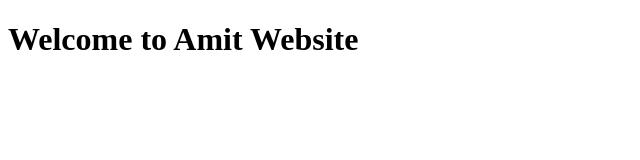
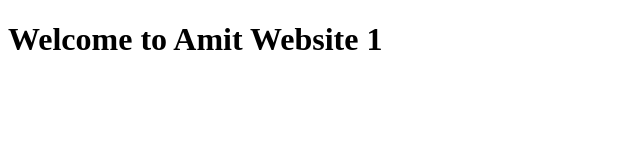
Before and after one commit to Kumar1187/GitTraining, a plain HTML site: page index.html in a window 1280 px wide. Shown: the full height of the page, 0-640 px from the left. Drawn offline with Linux system fonts and the light colour scheme.

Commit message:
Name changed 2

```diff
--- a/index.html
+++ b/index.html
@@ -9,7 +9,7 @@
   </head>
   <body>
     <main>
-        <h1>Welcome to Amit Website</h1>
+        <h1>Welcome to Amit Website 1</h1>
     </main>
   </body>
 </html>
```
